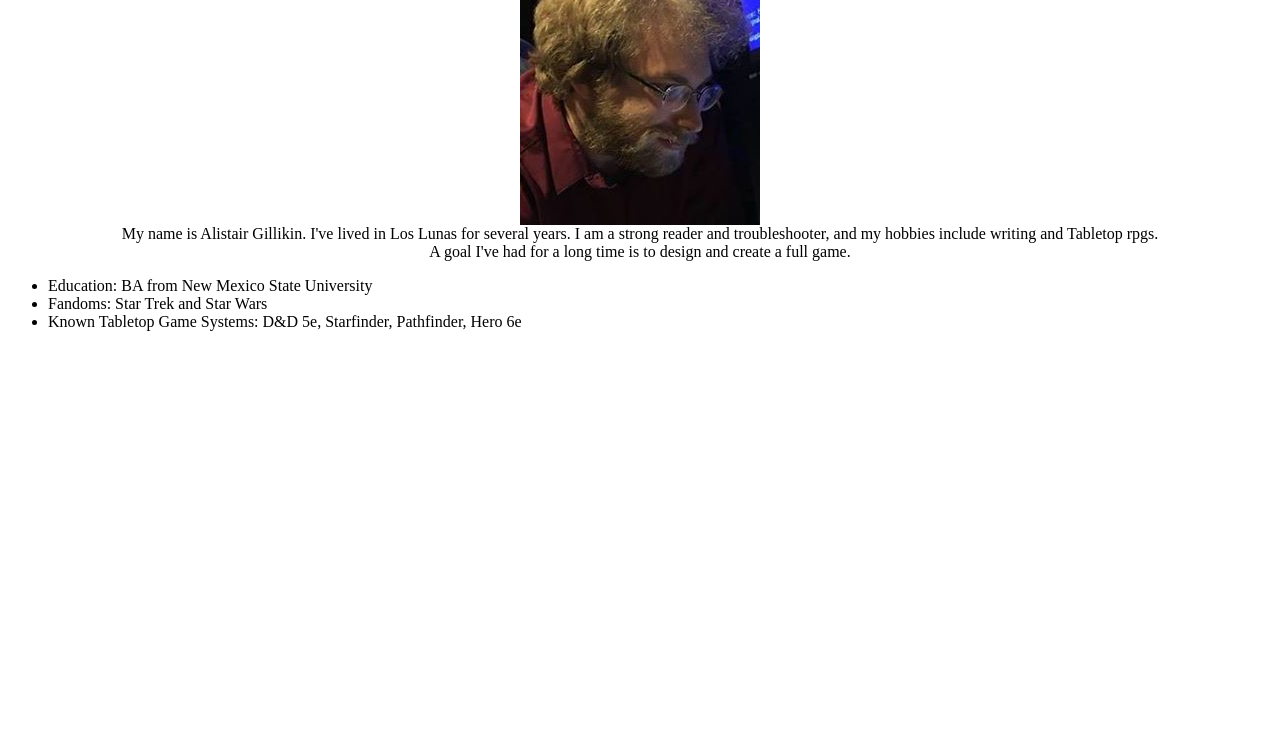
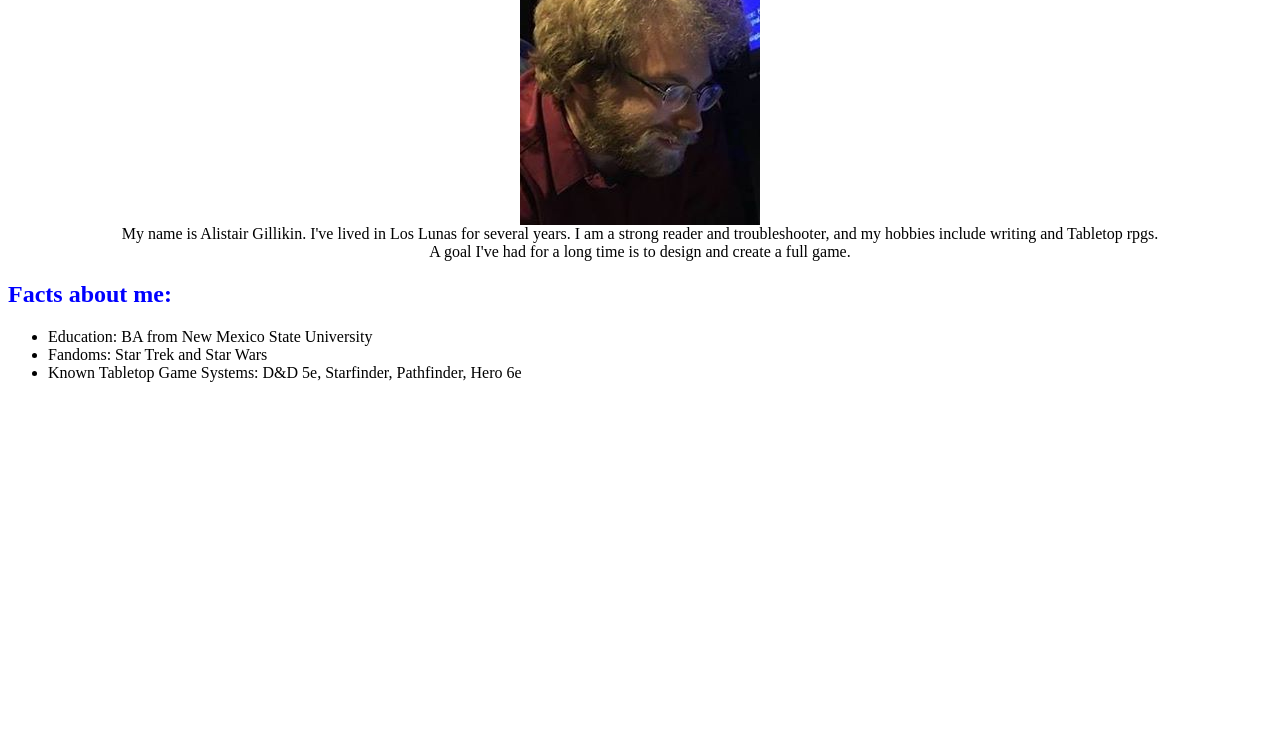
Before and after one commit to MrAGillikin/about-alistair, a plain HTML site: page index.html in a window 1280 px wide. Shown: the part 60-800 px from the top of the page. Drawn offline with Linux system fonts and the light colour scheme.

Commit message:
Adjusted CSS to style titles

```diff
--- a/index.html
+++ b/index.html
@@ -14,6 +14,7 @@
 		<p class="center">
 			A goal I've had for a long time is to design and create a full game.
 		</p>
+		<h2>Facts about me:</h2>
 		<ul>
 			<li>Education: BA from New Mexico State University</li>
 			<li>Fandoms: Star Trek and Star Wars</li>
--- a/style.css
+++ b/style.css
@@ -1,4 +1,6 @@
-
+h1, h2 {
+	color: blue;
+}
 
 .center {
 	margin: auto;
```
